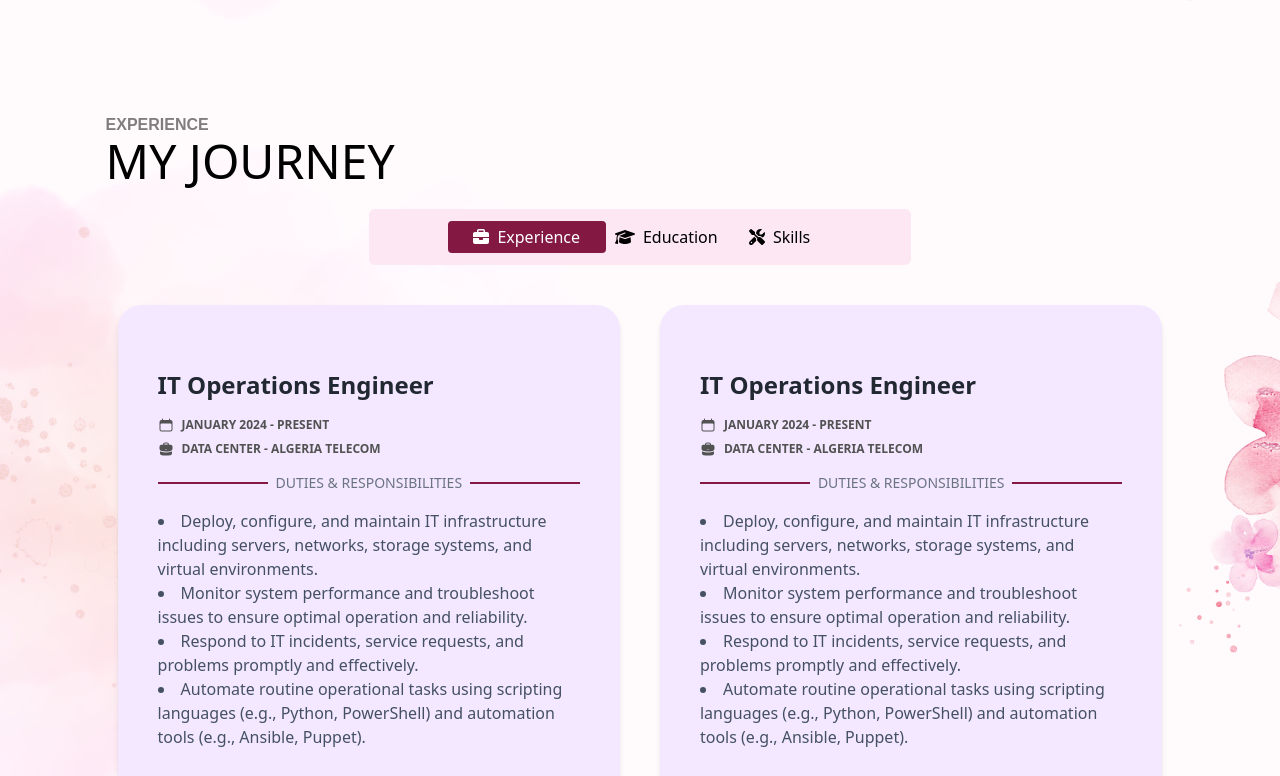
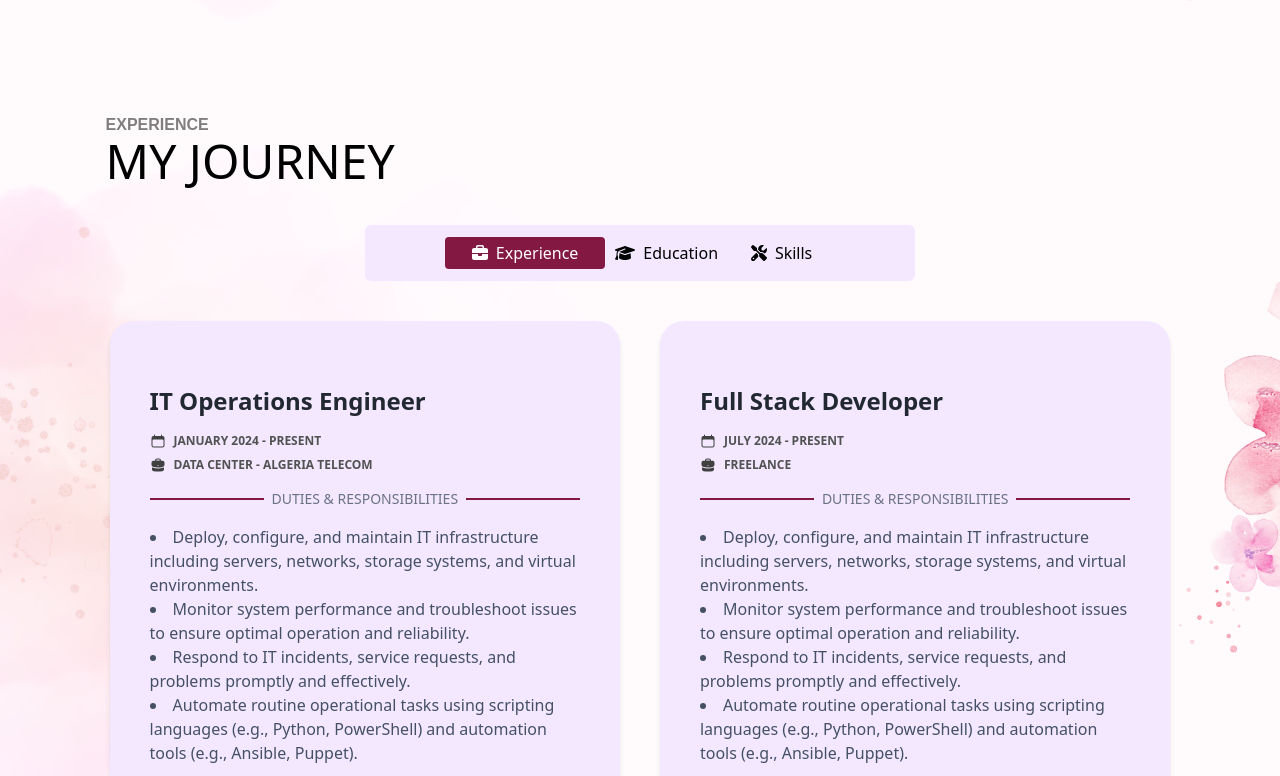
Before and after one commit to Yousra-Zahra-LATER/MyFolio, a React (Vite) app: page / in a window 1280 px wide. Shown: the part 784-1560 px from the top of the page. Built offline with nearby package versions, Linux system fonts and the light colour scheme.

Commit message:
'experience section update'

```diff
--- a/src/components/Contact.jsx
+++ b/src/components/Contact.jsx
@@ -6,7 +6,7 @@ export default function Contact() {
   return (
     <Element
         name="contact"
-      className="w-full flex justify-center md:h-screen text-gray-800"
+      className="w-full flex justify-center md:h-screen "
       style={{
         backgroundImage: "url('/src/assets/2.png')",
         backgroundSize: "cover",
--- a/src/components/Experience.jsx
+++ b/src/components/Experience.jsx
@@ -7,6 +7,7 @@ import {
   faTools,
 } from "@fortawesome/free-solid-svg-icons";
 import SectionTitle from "../components/SectionTitle";
+import { Element } from "react-scroll";
 import { motion } from "framer-motion";
 import { BriefcaseIcon, CalendarIcon } from "@heroicons/react/24/solid";
 const Experience = () => {
@@ -18,19 +19,20 @@ const Experience = () => {
 
   return (
     <>
-      <div
-        className="w-full flex justify-center md:h-screen"
+      <Element
+        name="experience"
+      className="w-full flex justify-center md:h-screen "
         style={{
           backgroundImage: "url('/src/assets/2.png')",
           backgroundSize: "cover",
           backgroundPosition: "center",
         }}
       >
-        <div className="w-full md:w-[86%] flex flex-col">
+             <div className="md:w-[86%] w-[90%]  sm:h-max  flex flex-col gap-6">
           <SectionTitle title="MY JOURNEY" subtitle="EXPERIENCE" />
 
-          <Tabs defaultValue="tab1" className="flex flex-col h-full m-2 gap-5">
-          <TabsList className="w-full md:w-[50%] mx-auto flex gap-2 justify-center h-14 bg-pink-100 rounded-md p-2">
+          <Tabs defaultValue="tab1" className="flex flex-col h-full  gap-5">
+          <TabsList className="w-full md:w-[50%] mx-auto flex gap-2 justify-center h-14 bg-purple-100 rounded-md p-2">
           <TabsTrigger
                 value="tab1"
                 className={`rounded my-1 w-[30%] flex items-center justify-center text-center ${
@@ -91,11 +93,11 @@ const Experience = () => {
                     <h6 className="text-2xl font-bold text-primary mb-4 dark:text-white">
                       <a>IT Operations Engineer</a>
                       <span className="mt-4 text-xs flex items-center justify-start uppercase text-neutral-600 dark:text-neutral-300">
-                        <CalendarIcon className="h-4 mr-2 text-neutral-600 dark:text-neutral-300" />
+                        <CalendarIcon className="h-4 mr-2 text-neutral-700 dark:text-neutral-300" />
                         January 2024 - Present
                       </span>
                       <span className="mt-2 text-xs flex items-center justify-start uppercase text-neutral-600 dark:text-neutral-300">
-                        <BriefcaseIcon className="h-4 mr-2 text-neutral-600 dark:text-neutral-300" />
+                        <BriefcaseIcon className="h-4 mr-2 text-neutral-700 dark:text-neutral-300" />
                         Data Center - Algeria Telecom
                       </span>
                     </h6>
@@ -153,14 +155,14 @@ const Experience = () => {
                     className="cursor-pointer bg-purple-100 px-6 py-16 rounded-3xl h-full filter shadow-md relative md:px-10 dark:bg-primary-500"
                   >
                     <h6 className="text-2xl font-bold text-primary mb-4 dark:text-white">
-                      <a>IT Operations Engineer</a>
+                      <a>Full Stack Developer</a>
                       <span className="mt-4 text-xs flex items-center justify-start uppercase text-neutral-600 dark:text-neutral-300">
-                        <CalendarIcon className="h-4 mr-2 text-neutral-600 dark:text-neutral-300" />
-                        January 2024 - Present
+                        <CalendarIcon className="h-4 mr-2 text-neutral-700 dark:text-neutral-300" />
+                        July 2024 - Present
                       </span>
                       <span className="mt-2 text-xs flex items-center justify-start uppercase text-neutral-600 dark:text-neutral-300">
-                        <BriefcaseIcon className="h-4 mr-2 text-neutral-600 dark:text-neutral-300" />
-                        Data Center - Algeria Telecom
+                        <BriefcaseIcon className="h-4 mr-2 text-neutral-700 dark:text-neutral-300" />
+                        FREELANCE
                       </span>
                     </h6>
 
@@ -201,16 +203,97 @@ const Experience = () => {
                   </motion.div>
                 </motion.div>
               </TabsContent>
-              <TabsContent value="tab2">
-                <p>study</p>
-              </TabsContent>
+              <TabsContent value="tab2" className='md:w-[80%] w-[95%] mx-auto md:mb-0 mb-5'>
+              <div className='relative text-gray-700 antialiased  font-semibold'>
+    {/* Vertical line */}
+    <div className='hidden absolute w-1 sm:block bg-pink-900 h-full left-1/2 transform -translate-x-1/2'></div>
+
+    {/* Master Degree */}
+    <div className='mt-6 md:mt-0 mb-6'>
+      <div className='flex items-center flex-col sm:flex-row'>
+        <div className='flex justify-start w-full mx-auto items-center'>
+          <div className='w-full sm:w-1/2 sm:pr-8'>
+            <div data-aos="fade-right" data-aos-delay="100" data-aos-duration="1200" className='bg-purple-100 p-4 rounded shadow group hover:bg-black cursor-pointer ease-in duration-150'>
+              <h3 className='text-black font-[600] mb-3 group-hover:text-white text-xl'>
+                Master Degree
+              </h3>
+              <p className='text-[15px] text-smallTextColor group-hover:text-white leading-7'>
+                2020 - 2022 <br />
+                Software Engineer <br />
+                Abdelhamid Mehri University - Constantine - Algeria
+              </p>
+            </div>
+          </div>
+        </div>
+        <div className='rounded-full bg-primaryColor border-black border-4 w-6 h-6 absolute left-1/2 transform -translate-x-1/2 -translate-y-4 sm:translate-y-0 flex items-center justify-center'>
+          <figure>
+            <img src='' alt='' />
+          </figure>
+        </div>
+      </div>
+    </div>
+
+    {/* Licence Degree */}
+    <div className='mt-6 md:mt-0 mb-6'>
+      <div className='flex items-center flex-col sm:flex-row-reverse'>
+        <div className='flex justify-end w-full mx-auto items-center'>
+          <div className='w-full sm:w-1/2 sm:pl-8'>
+            <div data-aos="fade-left" data-aos-delay="100" data-aos-duration="1200" className='bg-white p-4 rounded shadow group hover:bg-primaryColor cursor-pointer ease-in duration-150'>
+              <h3 className='text-primaryColor font-[600] mb-3 group-hover:text-white text-xl'>
+                Licence Degree
+              </h3>
+              <p className='text-[15px] text-smallTextColor group-hover:text-white leading-7'>
+                2017 - 2020 <br />
+                Software Engineer <br />
+                Abdelhamid Mehri University - Constantine - Algeria
+              </p>
+            </div>
+          </div>
+        </div>
+        <div className='rounded-full bg-black border-black border-4 w-6 h-6 absolute left-1/2 transform -translate-x-1/2 -translate-y-4 sm:translate-y-0 flex items-center justify-center'>
+          <figure>
+            <img src='' alt='' />
+          </figure>
+        </div>
+      </div>
+    </div>
+
+    {/* Baccalaureat */}
+    <div className='mt-6 md:mt-0 '>
+      <div className='flex items-center flex-col sm:flex-row '>
+        <div className='flex justify-start w-full mx-auto items-center'>
+          <div className='w-full sm:w-1/2 sm:pr-8'>
+            <div data-aos="fade-right" data-aos-delay="100" data-aos-duration="1200" className='bg-purple-100 p-4 rounded shadow group hover:bg-black cursor-pointer ease-in duration-150'>
+              <h3 className='text-black font-[600] mb-3 group-hover:text-white text-xl'>
+                Baccalaureat
+              </h3>
+              <p className='text-[15px] text-smallTextColor group-hover:text-white leading-7'>
+                2016 - 2017 <br />
+                Science Experimentale <br />
+                Malek Hadded Lycee - Constantine - Algeria
+              </p>
+            </div>
+          </div>
+        </div>
+        <div className='rounded-full bg-primaryColor border-black border-4 w-6 h-6 absolute left-1/2 transform -translate-x-1/2 -translate-y-4 sm:translate-y-0 flex items-center justify-center'>
+          <figure>
+            <img src='' alt='' />
+          </figure>
+        </div>
+      </div>
+    </div>
+
+ </div>
+</TabsContent>
+
+
               <TabsContent value="tab3">
                 <p>skills</p>
               </TabsContent>
 
           </Tabs>
         </div>
-      </div>
+      </Element>
     </>
   );
 };
```
